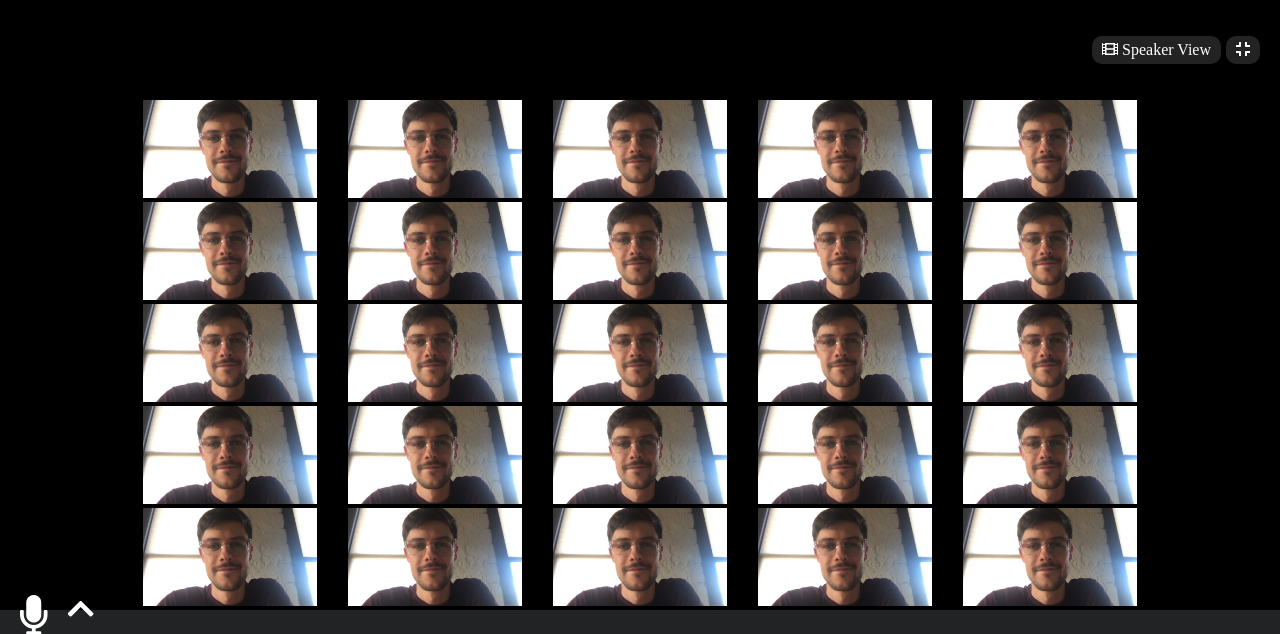
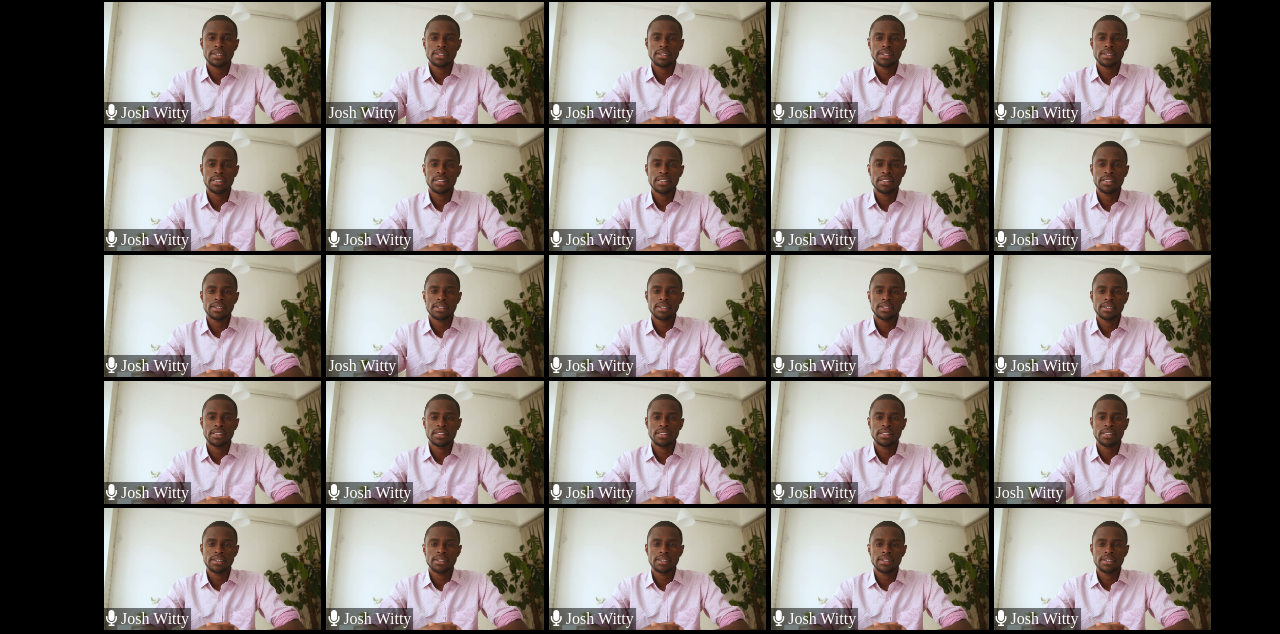
Before and after one commit to Tommaso-Macco/html-css-zoom, a plain HTML site: page index.html in a window 1280 px wide. Shown: the top 634 px of the page. Drawn offline with Linux system fonts and the light colour scheme.

Commit message:
Main structure

```diff
--- a/index.html
+++ b/index.html
@@ -13,107 +13,176 @@
 <body>
     <main>
         <section>
-            <div class="container-flex buttons">
-                <span class="button first">
-                    <i class="fas fa-film"></i> Speaker View
-                </span>
-                <span class="button second">
-                    <i class="fas fa-compress"></i>
-                </span>
+            <div class="marginauto">
+                <ul class="container-flex maincontent">
+                    <li>
+                        <img src="img/webcam2.jpg" alt="">
+                        <div class="namestatus">
+                            <i class="fas fa-microphone"></i> Josh Witty
                         </div>
-            <div class="container-flex maincontent">
-                <div class="box-image">
-                    <img src="img/webcam.jpg" alt="">
+                    </li>
+                    <li>
+                        <img src="img/webcam2.jpg" alt="">
+                        <div class="namestatus">
+                            Josh Witty
                         </div>
-                <div class="box-image">
-                    <img src="img/webcam.jpg" alt="">
+                    </li>
+                    <li>
+                        <img src="img/webcam2.jpg" alt="">
+                        <div class="namestatus">
+                            <i class="fas fa-microphone"></i> Josh Witty
                         </div>
-                <div class="box-image">
-                    <img src="img/webcam.jpg" alt="">
+                    </li>
+                    <li>
+                        <img src="img/webcam2.jpg" alt="">
+                        <div class="namestatus">
+                            <i class="fas fa-microphone"></i> Josh Witty
                         </div>
-                <div class="box-image">
-                    <img src="img/webcam.jpg" alt="">
+                    </li>
+
+                    <li>
+                        <img src="img/webcam2.jpg" alt="">
+                        <div class="namestatus">
+                            <i class="fas fa-microphone"></i> Josh Witty
                         </div>
-                <div class="box-image">
-                    <img src="img/webcam.jpg" alt="">
+                    </li>
+                    <li>
+                        <img src="img/webcam2.jpg" alt="">
+                        <div class="namestatus">
+                            <i class="fas fa-microphone"></i> Josh Witty
                         </div>
-                <div class="box-image">
-                    <img src="img/webcam.jpg" alt="">
+                    </li>
+                    <li>
+                        <img src="img/webcam2.jpg" alt="">
+                        <div class="namestatus">
+                            <i class="fas fa-microphone"></i> Josh Witty
                         </div>
-                <div class="box-image">
-                    <img src="img/webcam.jpg" alt="">
+                    </li>
+                    <li>
+                        <img src="img/webcam2.jpg" alt="">
+                        <div class="namestatus">
+                            <i class="fas fa-microphone"></i> Josh Witty
                         </div>
-                <div class="box-image">
-                    <img src="img/webcam.jpg" alt="">
+                    </li>
+                    <li>
+                        <img src="img/webcam2.jpg" alt="">
+                        <div class="namestatus">
+                            <i class="fas fa-microphone"></i> Josh Witty
                         </div>
-                <div class="box-image">
-                    <img src="img/webcam.jpg" alt="">
+                    </li>
+
+                    <li>
+                        <img src="img/webcam2.jpg" alt="">
+                        <div class="namestatus">
+                            <i class="fas fa-microphone"></i> Josh Witty
                         </div>
-                <div class="box-image">
-                    <img src="img/webcam.jpg" alt="">
+                    </li>
+                    <li>
+                        <img src="img/webcam2.jpg" alt="">
+                        <div class="namestatus">
+                            <i class="fas fa-microphone"></i> Josh Witty
                         </div>
-                <div class="box-image">
-                    <img src="img/webcam.jpg" alt="">
+                    </li>
+                    <li>
+                        <img src="img/webcam2.jpg" alt="">
+                        <div class="namestatus">
+                            Josh Witty
                         </div>
-                <div class="box-image">
-                    <img src="img/webcam.jpg" alt="">
+                    </li>
+                    <li>
+                        <img src="img/webcam2.jpg" alt="">
+                        <div class="namestatus">
+                            <i class="fas fa-microphone"></i> Josh Witty
                         </div>
-                <div class="box-image">
-                    <img src="img/webcam.jpg" alt="">
+                    </li>
+                    <li>
+                        <img src="img/webcam2.jpg" alt="">
+                        <div class="namestatus">
+                            <i class="fas fa-microphone"></i> Josh Witty
                         </div>
-                <div class="box-image">
-                    <img src="img/webcam.jpg" alt="">
+                    </li>
+
+                    <li>
+                        <img src="img/webcam2.jpg" alt="">
+                        <div class="namestatus">
+                            <i class="fas fa-microphone"></i> Josh Witty
                         </div>
-                <div class="box-image">
-                    <img src="img/webcam.jpg" alt="">
+                    </li>
+                    <li>
+                        <img src="img/webcam2.jpg" alt="">
+                        <div class="namestatus">
+                            <i class="fas fa-microphone"></i> Josh Witty
                         </div>
-                <div class="box-image">
-                    <img src="img/webcam.jpg" alt="">
+                    </li>
+                    <li>
+                        <img src="img/webcam2.jpg" alt="">
+                        <div class="namestatus">
+                            <i class="fas fa-microphone"></i> Josh Witty
                         </div>
-                <div class="box-image">
-                    <img src="img/webcam.jpg" alt="">
+                    </li>
+                    <li>
+                        <img src="img/webcam2.jpg" alt="">
+                        <div class="namestatus">
+                            <i class="fas fa-microphone"></i> Josh Witty
                         </div>
-                <div class="box-image">
-                    <img src="img/webcam.jpg" alt="">
+                    </li>
+                    <li>
+                        <img src="img/webcam2.jpg" alt="">
+                        <div class="namestatus">
+                            <i class="fas fa-microphone"></i> Josh Witty
                         </div>
-                <div class="box-image">
-                    <img src="img/webcam.jpg" alt="">
+                    </li>
+
+                    <li>
+                        <img src="img/webcam2.jpg" alt="">
+                        <div class="namestatus">
+                            Josh Witty
                         </div>
-                <div class="box-image">
-                    <img src="img/webcam.jpg" alt="">
+                    </li>
+                    <li>
+                        <img src="img/webcam2.jpg" alt="">
+                        <div class="namestatus">
+                            <i class="fas fa-microphone"></i> Josh Witty
                         </div>
-                <div class="box-image">
-                    <img src="img/webcam.jpg" alt="">
+                    </li>
+                    <li>
+                        <img src="img/webcam2.jpg" alt="">
+                        <div class="namestatus">
+                            <i class="fas fa-microphone"></i> Josh Witty
                         </div>
-                <div class="box-image">
-                    <img src="img/webcam.jpg" alt="">
+                    </li>
+                    <li>
+                        <img src="img/webcam2.jpg" alt="">
+                        <div class="namestatus">
+                            <i class="fas fa-microphone"></i> Josh Witty
                         </div>
-                <div class="box-image">
-                    <img src="img/webcam.jpg" alt="">
+                    </li>
+                    <li>
+                        <img src="img/webcam2.jpg" alt="">
+                        <div class="namestatus">
+                            <i class="fas fa-microphone"></i> Josh Witty
                         </div>
-                <div class="box-image">
-                    <img src="img/webcam.jpg" alt="">
+                    </li>
+                    <li>
+                        <img src="img/webcam2.jpg" alt="">
+                        <div class="namestatus">
+                            <i class="fas fa-microphone"></i> Josh Witty
                         </div>
-                <div class="box-image">
-                    <img src="img/webcam.jpg" alt="">
-                </div>
+                    </li>
+
+
+
+                </ul>
             </div>
         </section>
         <nav>
             <div class="container-flex navbar">
-                <div class="sinistra clearifx">
+                <div class="sinistra">
                     <div class="mute">
-                        <span class="icon">
-                            <i class="fas fa-microphone"></i>
-                        </span>
-                        <span class="arrow">
-                            <i class="fas fa-chevron-up"></i>
-                        </span>
-                        <div class="text">
-                            Mute
+
+
                     </div>
-                    </div>
-                    <div class="stop-video">
+                    <!-- <div class="stop-video">
                         <span class="icon">
                             <i class="fas fa-video"></i>
                         </span>
@@ -123,7 +192,7 @@
                         <div class="text">
                             Mute
                         </div>
-                    </div>
+                    </div> -->
                 </div>
                 <div class="centro">
 
--- a/style.css
+++ b/style.css
@@ -35,27 +35,49 @@ body {
 }
 
 /* MAIN CONTENT */
-.maincontent {
-    width: 80%;
-    margin: auto;
+.marginauto  {
+ width: 90%;
+ margin: auto;
 }
 
 .container-flex.maincontent {
     display: flex;
     flex-wrap: wrap;
-    justify-content: space-around;
-    height: 100%;
+
 }
 
-.box-image {
-    width: 17%;
+ul {
+    list-style: none;
 }
 
-.box-image>img {
-    width: 100%;
+li {
+    width: 20%;
+    object-fit: cover;
+    padding-right: 5px;
+    position: relative;
 }
 
+li>img {
+    width: 100%;
+    height: 100%;
+    object-fit: contain;
+}
+
+.namestatus {
+    position: absolute;
+    left: 0;
+    bottom: 2px;
+    padding: 2px 2px;
+    background: rgba(0, 0, 0, 0.5);
+    color: #fff;
+}
+
+
 /* NAV */
+
+nav {
+    margin-top: 90px;
+}
 
 .container-flex.navbar {
     display: flex;
@@ -70,30 +92,5 @@ body {
 }
 
 .mute {
-    padding-left: 20px;
-}
-
-.clearfix {
-    content: "";
-    display: table;
-    clear: both;
-}
-
-.icon {
-    font-size: 40px;
-    float: left;
-}
-
-.arrow {
-    padding-left: 20px;
-    font-size: 30px;
-    float: left;
-}
-
-.text {
-    font-size: 22px;
-}
-
-#stop-video {
     display: inline-block;
 }
```
Also changed, not shown: img/webcam2.jpg (added). Lines whose indentation alone changed are shown as unchanged.
